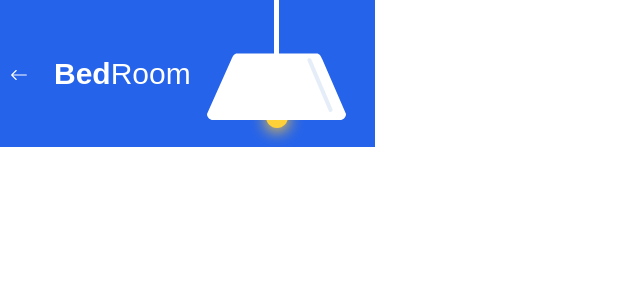
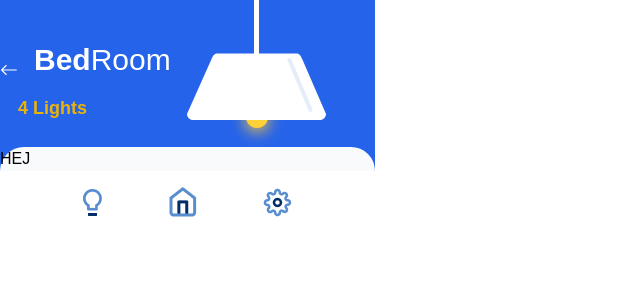
Before and after one commit to rts-cmk-wu06/smartlight-ui-sheilaLygreWeitling, a React (Create React App) app: page /Home/Bedroom in a window 1280 px wide. Shown: the top 300 px of the page, without its empty margins (0-640 px from the left). Built offline with nearby package versions, Linux system fonts and the light colour scheme.

Commit message:
Add changes to bedroombrach

```diff
--- /dev/null
+++ b/src/asstes/Compontens/BedRoomChanges.js
@@ -0,0 +1,14 @@
+import React from 'react';
+
+const BedRoomChanges = () => {
+    return <div>
+        <main>
+            <div className='bg-gray-50  rounded-t-[30px] '>
+                <p>HEJ</p>
+            </div>
+
+        </main>
+    </div>;
+};
+
+export default BedRoomChanges;
--- a/src/asstes/Compontens/BedRoomName.js
+++ b/src/asstes/Compontens/BedRoomName.js
@@ -1,11 +1,12 @@
 import React from 'react';
-import H1 from './H1';
 
 
-const BedRoomName = ({ name, room }) => {
+
+const BedRoomName = ({ name, room, lights }) => {
     return <div>
         <h1 className='text-white font-bold text-3xl p-4'> {name}<span className='font-normal'>{room}</span></h1>
-    </div>;
+        <h2 className='text-lg text-yellow-500 font-bold'>{lights}</h2>
+    </div >;
 };
 
 export default BedRoomName;
--- a/src/asstes/Pages/BedRoom.js
+++ b/src/asstes/Pages/BedRoom.js
@@ -1,10 +1,14 @@
 import React from 'react';
+import ChangeLights from '../Templates/ChangeLights';
 import HeaderBedroom from '../Templates/HeaderBedroom';
+import Footer from '../Compontens/Footer';
 
 
 const BedRoom = () => {
     return <div>
         <HeaderBedroom />
+        <ChangeLights />
+        <Footer />
     </div>;
 };
 
--- /dev/null
+++ b/src/asstes/Templates/ChangeLights.js
@@ -0,0 +1,10 @@
+import React from 'react';
+import BedRoomChanges from '../Compontens/BedRoomChanges';
+
+const ChangeLights = () => {
+    return <div>
+        <BedRoomChanges />
+    </div>;
+};
+
+export default ChangeLights;
--- a/src/asstes/Templates/HeaderBedroom.js
+++ b/src/asstes/Templates/HeaderBedroom.js
@@ -7,10 +7,10 @@ const HeaderBedroom = () => {
     return <div>
         <div className='flex'>
             <div className='flex items-center'>
-                <div className='px-2.5 pt-2.5'>
+                <div className='items-center'>
                     <Arrow />
                 </div>
-                <BedRoomName name="Bed" room="Room" />
+                <BedRoomName name="Bed" room="Room" lights="4 Lights" />
             </div>
             <LampSVG />
         </div>
```
